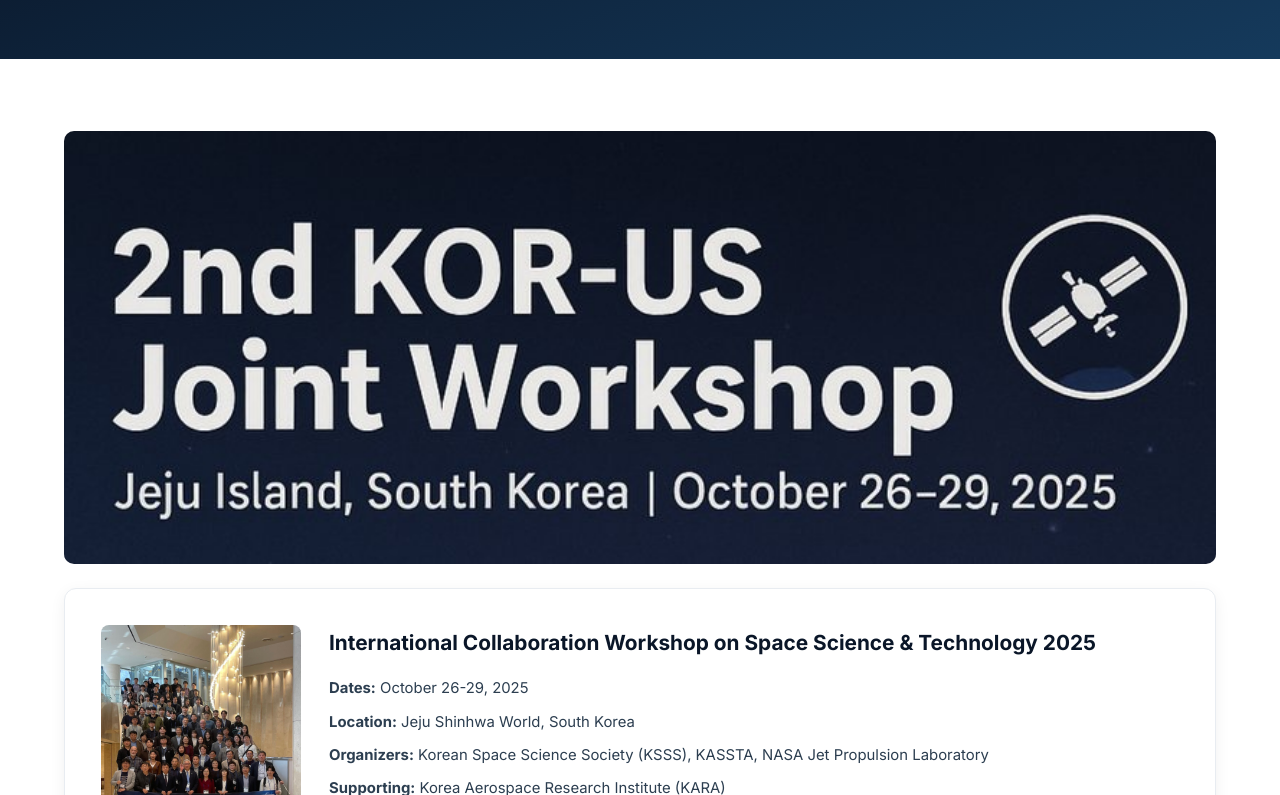
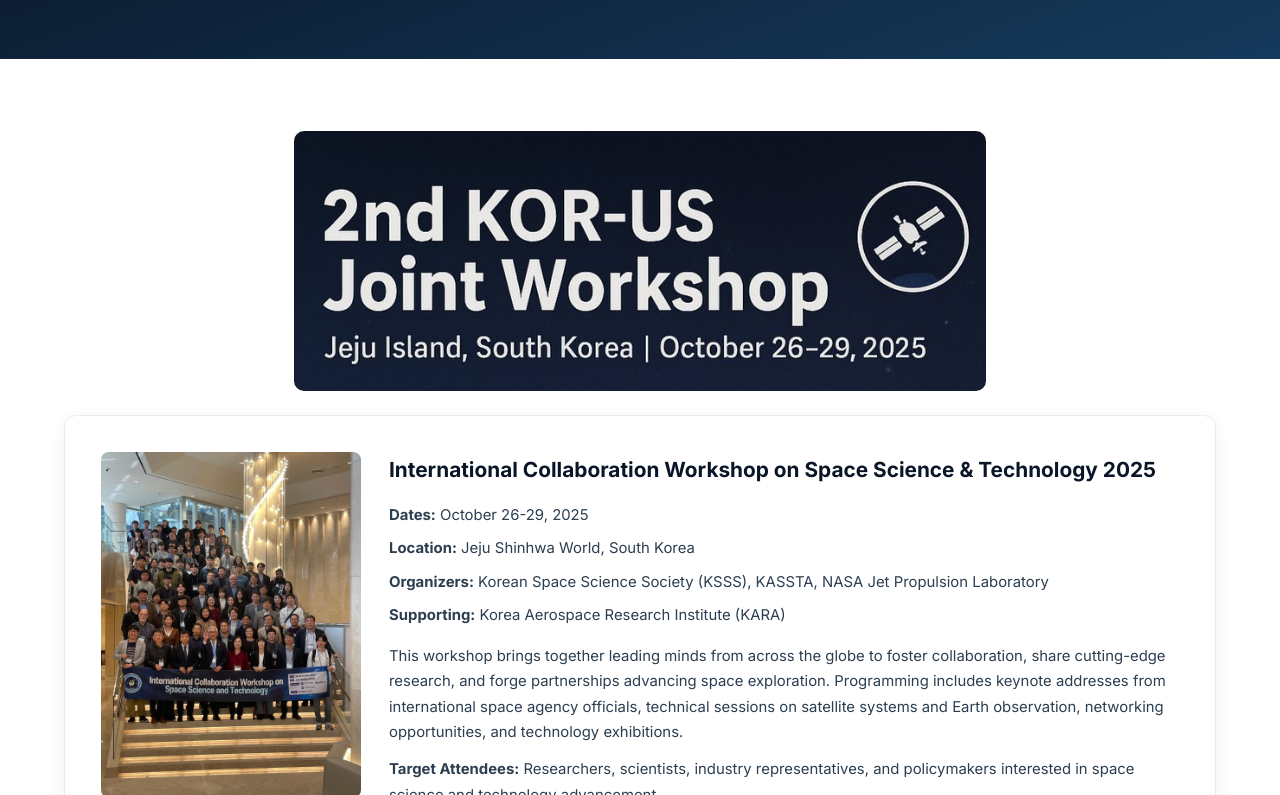
Before and after one commit to yunks128/kassta, a React (Vite) app: page /#/activities in a window 1280 px wide. Shown: the part 205-1000 px from the top of the page. Built offline with nearby package versions, Linux system fonts and the light colour scheme.

Commit message:
Adjust Workshop 2025 image sizes: smaller banner, larger group photo

```diff
--- a/src/pages/Activities.jsx
+++ b/src/pages/Activities.jsx
@@ -22,9 +22,9 @@
 
       <section id="workshop2025">
         <div className="container">
-          <img src={import.meta.env.BASE_URL + 'images/workshop2025-banner.jpg'} alt="Workshop 2025" style={{ width: '100%', borderRadius: 10, marginBottom: 24 }} />
+          <img src={import.meta.env.BASE_URL + 'images/workshop2025-banner.jpg'} alt="Workshop 2025" style={{ width: '60%', display: 'block', margin: '0 auto 24px', borderRadius: 10 }} />
           <div className="info-box" style={{ display: 'flex', gap: 28, alignItems: 'flex-start', flexWrap: 'wrap' }}>
-            <img src={import.meta.env.BASE_URL + 'images/workshop-group.jpg'} alt="Workshop 2025 group photo" style={{ width: 200, maxHeight: 300, objectFit: 'cover', borderRadius: 8, flexShrink: 0 }} />
+            <img src={import.meta.env.BASE_URL + 'images/workshop-group.jpg'} alt="Workshop 2025 group photo" style={{ width: 260, maxHeight: 380, objectFit: 'cover', borderRadius: 8, flexShrink: 0 }} />
             <div style={{ flex: 1, minWidth: 280 }}>
               <h2>International Collaboration Workshop on Space Science &amp; Technology 2025</h2>
               <p><strong>Dates:</strong> October 26-29, 2025</p>
```
